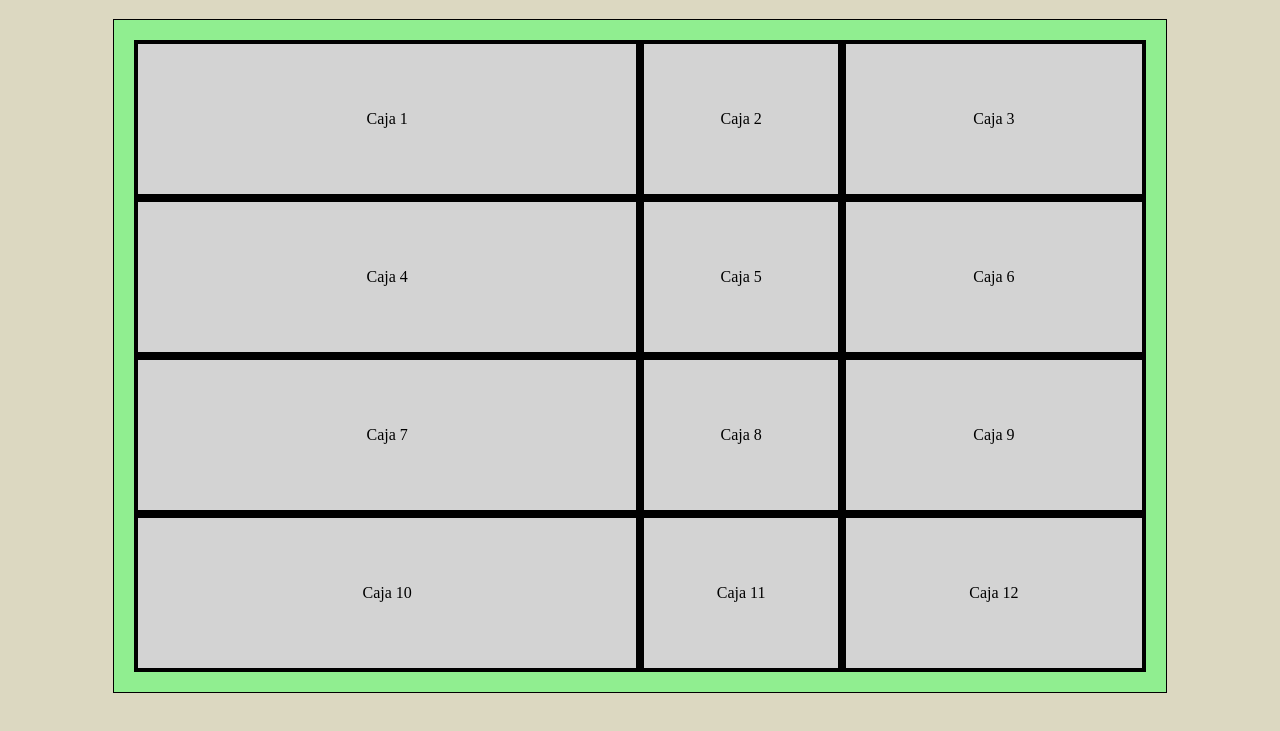
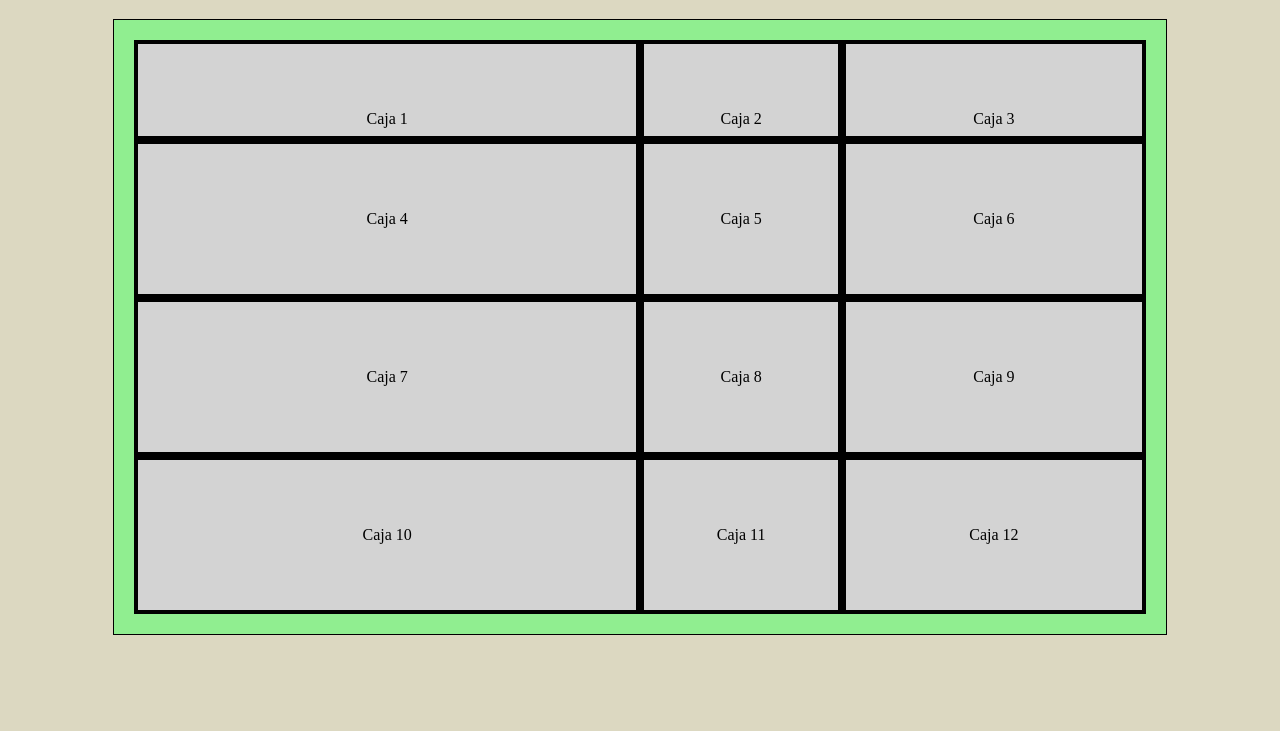
Before and after one commit to Katteryn-Villanueva/gridcss, a plain HTML site: page index.html in a window 1280 px wide. Shown: the part 61-792 px from the top of the page. Drawn offline with Linux system fonts and the light colour scheme.

Commit message:
aprendiendo elementos de grid: grid-template-columns, gris-template-rows y justify-content

```diff
--- a/styles.css
+++ b/styles.css
@@ -6,6 +6,8 @@ body{
 .grid-layout{
     display: grid;
     grid-template-columns: 50% 20% auto ;
+    grid-template-rows: 100px auto;
+    justify-content: stretch;
 
     width: 80%;
     margin: 0 auto;
```
